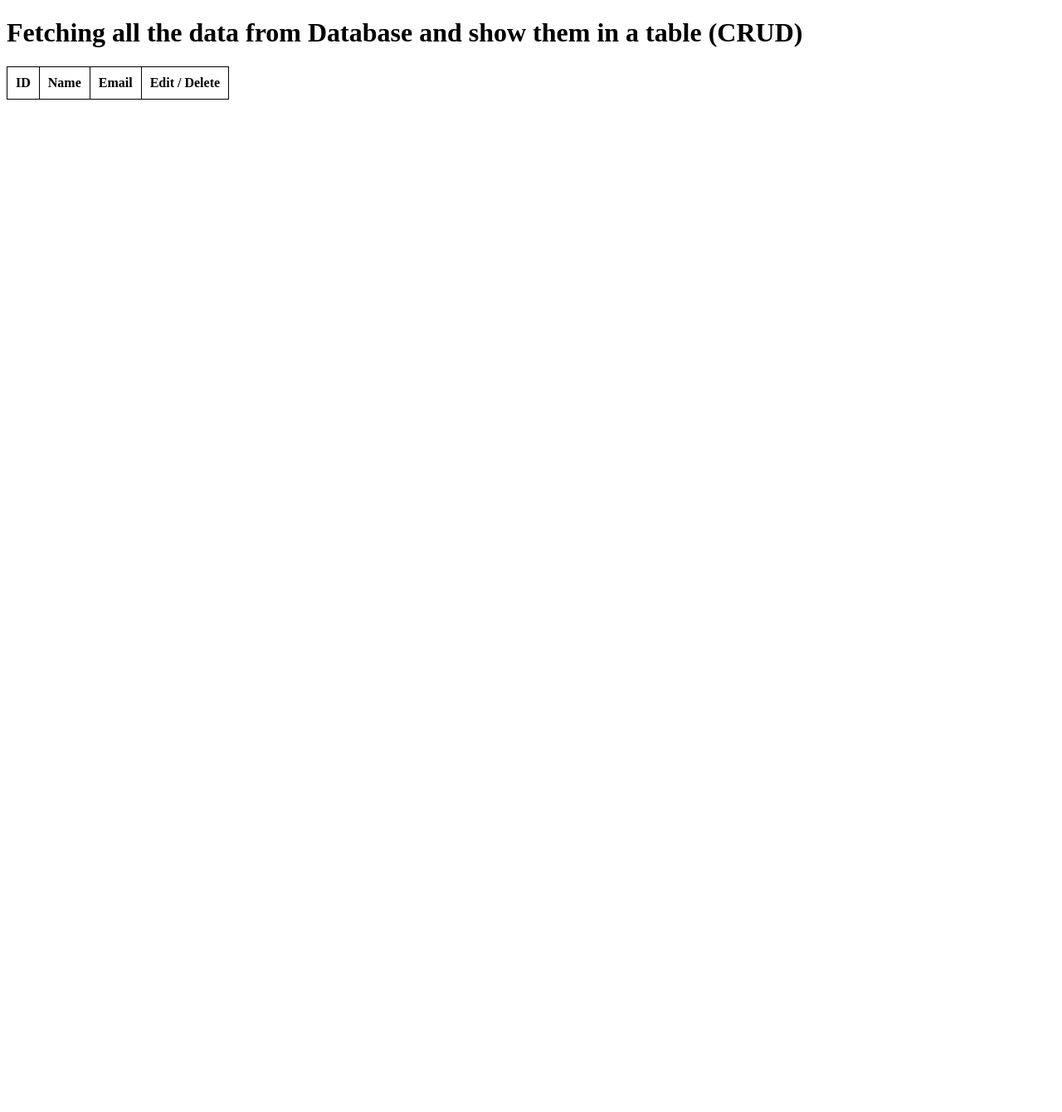
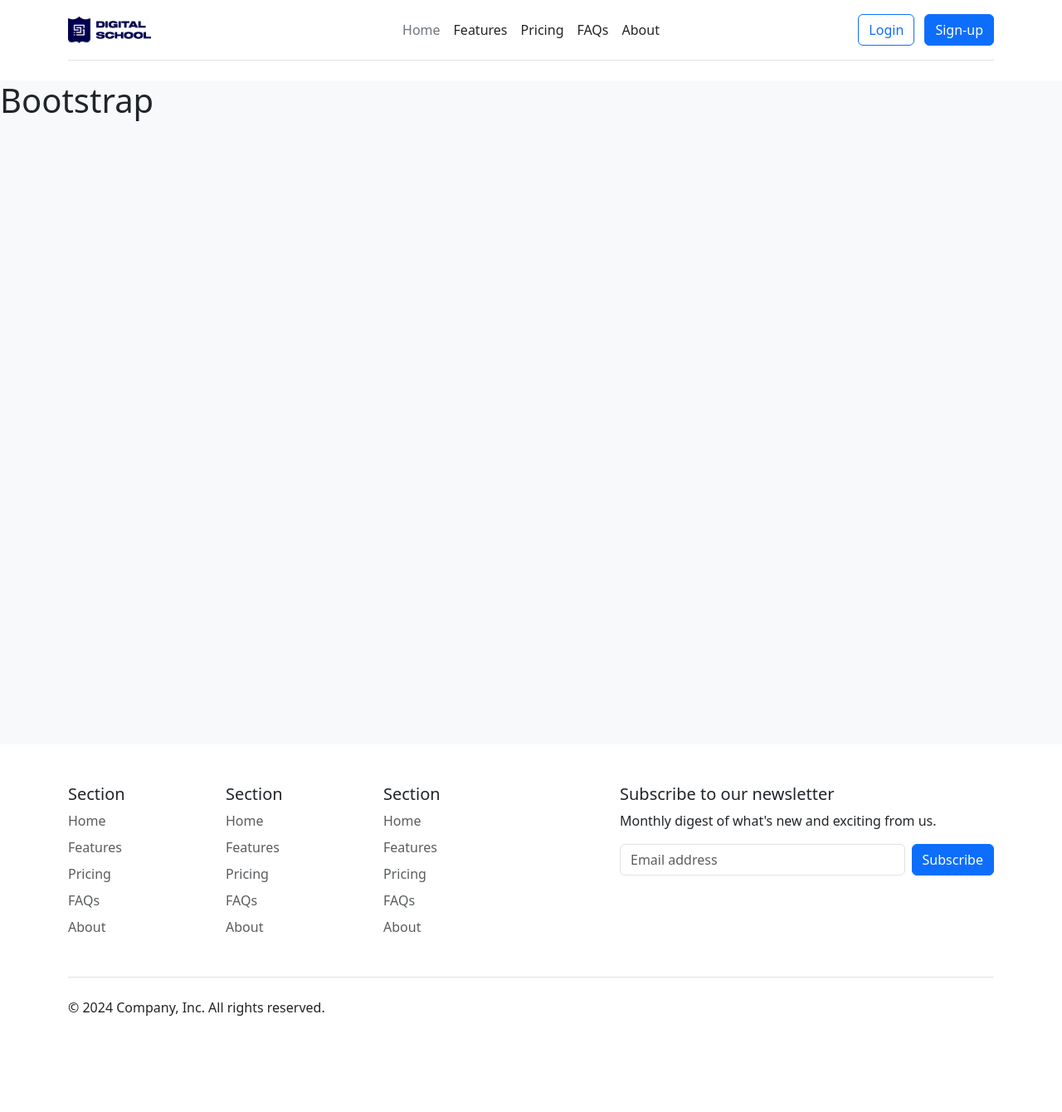
Before and after one commit to olsiasllani/github43, a PHP site: page / in a window 1280 px wide. Shown: the whole page at 83% size. Before the commit the page ends 120 px from the top, so only its background shows below. Run offline with PHP 8.4, Linux system fonts and the light colour scheme; data that the repository does not hold is empty.

Commit message:
Add files via upload

```diff
--- a/index.php
+++ b/index.php
@@ -1,50 +1,99 @@
 <!DOCTYPE html>
 <html>
 <head>
-	<meta charset="utf-8">
-	<meta name="viewport" content="width=device-width, initial-scale=1">
-	<title> Lesson 10</title>
-
-	<style>
-		table, th, td{
-			border: 1px solid black;
-			border-collapse: collapse;
-			padding: 10px;
-		}
-	</style>
+	<title></title>
+	<link href="https://cdn.jsdelivr.net/npm/bootstrap@5.3.3/dist/css/bootstrap.min.css" rel="stylesheet" integrity="sha384-QWTKZyjpPEjISv5WaRU9OFeRpok6YctnYmDr5pNlyT2bRjXh0JMhjY6hW+ALEwIH" crossorigin="anonymous">
 </head>
 <body>
 
-	<h1>Fetching all the data from Database and show them in a table (CRUD)</h1>
+	<div class="container">
+    <header class="d-flex flex-wrap align-items-center justify-content-center justify-content-md-between py-3 mb-4 border-bottom">
+      <a href="/" class="d-flex align-items-center col-md-3 mb-2 mb-md-0 text-dark text-decoration-none">
+        <img src="LogoDS.png " width="100px">
+      </a>
 
-	<?php
-		include_once 'fetch.php';
-	?><table>
-		<thead>
-			<tr>
-				<th>ID</th>
-				<th>Name</th>
-				<th>Email</th>
-				<th>Edit / Delete</th>
-			</tr>
-		</thead>
-		<tbody>
-			<?php
-				foreach ($datas as $data) {
-			?>
+      <ul class="nav col-12 col-md-auto mb-2 justify-content-center mb-md-0">
+        <li><a href="#" class="nav-link px-2 link-secondary">Home</a></li>
+        <li><a href="#" class="nav-link px-2 link-dark">Features</a></li>
+        <li><a href="#" class="nav-link px-2 link-dark">Pricing</a></li>
+        <li><a href="#" class="nav-link px-2 link-dark">FAQs</a></li>
+        <li><a href="#" class="nav-link px-2 link-dark">About</a></li>
+      </ul>
 
-			<tr>
-				<td><?= $data["id"] ?></td>
-				<td><?= $data["username"] ?></td>
-				<td><?= $data["email"] ?></td>
-			<td><a href="updateForm.php?id=<?= $data["id"] ?>">Edit</a> / Delete</td>
-			</tr>
+      <div class="col-md-3 text-end">
+       <button type="button" class="btn btn-outline-primary me-2" onclick="">Login</button>
+      <button type="button" class="btn btn-primary" onclick="">Sign-up</button>
+      </div>
+    </header>
+  </div>
+     <main class="min-vh-100 bg-light">
 
-			<?php
-				}
-			?>
-		</tbody>
-	</table>
+     	<h1>Bootstrap</h1>
 
+     </main>
+
+
+
+  <div class="container">
+  <footer class="py-5">
+    <div class="row">
+      <div class="col-6 col-md-2 mb-3">
+        <h5>Section</h5>
+        <ul class="nav flex-column">
+          <li class="nav-item mb-2"><a href="#" class="nav-link p-0 text-body-secondary">Home</a></li>
+          <li class="nav-item mb-2"><a href="#" class="nav-link p-0 text-body-secondary">Features</a></li>
+          <li class="nav-item mb-2"><a href="#" class="nav-link p-0 text-body-secondary">Pricing</a></li>
+          <li class="nav-item mb-2"><a href="#" class="nav-link p-0 text-body-secondary">FAQs</a></li>
+          <li class="nav-item mb-2"><a href="#" class="nav-link p-0 text-body-secondary">About</a></li>
+        </ul>
+      </div>
+
+      <div class="col-6 col-md-2 mb-3">
+        <h5>Section</h5>
+        <ul class="nav flex-column">
+          <li class="nav-item mb-2"><a href="#" class="nav-link p-0 text-body-secondary">Home</a></li>
+          <li class="nav-item mb-2"><a href="#" class="nav-link p-0 text-body-secondary">Features</a></li>
+          <li class="nav-item mb-2"><a href="#" class="nav-link p-0 text-body-secondary">Pricing</a></li>
+          <li class="nav-item mb-2"><a href="#" class="nav-link p-0 text-body-secondary">FAQs</a></li>
+          <li class="nav-item mb-2"><a href="#" class="nav-link p-0 text-body-secondary">About</a></li>
+        </ul>
+      </div>
+
+      <div class="col-6 col-md-2 mb-3">
+        <h5>Section</h5>
+        <ul class="nav flex-column">
+          <li class="nav-item mb-2"><a href="#" class="nav-link p-0 text-body-secondary">Home</a></li>
+          <li class="nav-item mb-2"><a href="#" class="nav-link p-0 text-body-secondary">Features</a></li>
+          <li class="nav-item mb-2"><a href="#" class="nav-link p-0 text-body-secondary">Pricing</a></li>
+          <li class="nav-item mb-2"><a href="#" class="nav-link p-0 text-body-secondary">FAQs</a></li>
+          <li class="nav-item mb-2"><a href="#" class="nav-link p-0 text-body-secondary">About</a></li>
+        </ul>
+      </div>
+
+      <div class="col-md-5 offset-md-1 mb-3">
+        <form>
+          <h5>Subscribe to our newsletter</h5>
+          <p>Monthly digest of what's new and exciting from us.</p>
+          <div class="d-flex flex-column flex-sm-row w-100 gap-2">
+            <label for="newsletter1" class="visually-hidden">Email address</label>
+            <input id="newsletter1" type="text" class="form-control" placeholder="Email address">
+            <button class="btn btn-primary" type="button">Subscribe</button>
+          </div>
+        </form>
+      </div>
+    </div>
+
+    <div class="d-flex flex-column flex-sm-row justify-content-between py-4 my-4 border-top">
+      <p>&copy; 2024 Company, Inc. All rights reserved.</p>
+      <ul class="list-unstyled d-flex">
+        <li class="ms-3"><a class="link-body-emphasis" href="#"><svg class="bi" width="24" height="24"><use xlink:href="#twitter"/></svg></a></li>
+        <li class="ms-3"><a class="link-body-emphasis" href="#"><svg class="bi" width="24" height="24"><use xlink:href="#instagram"/></svg></a></li>
+        <li class="ms-3"><a class="link-body-emphasis" href="#"><svg class="bi" width="24" height="24"><use xlink:href="#facebook"/></svg></a></li>
+      </ul>
+    </div>
+  </footer>
+
+
+<script src="https://cdn.jsdelivr.net/npm/bootstrap@5.3.3/dist/js/bootstrap.bundle.min.js" integrity="sha384-YvpcrYf0tY3lHB60NNkmXc5s9fDVZLESaAA55NDzOxhy9GkcIdslK1eN7N6jIeHz" crossorigin="anonymous"></script>
 </body>
 </html>
```
Also changed, not shown: LogoDS.png (added).
